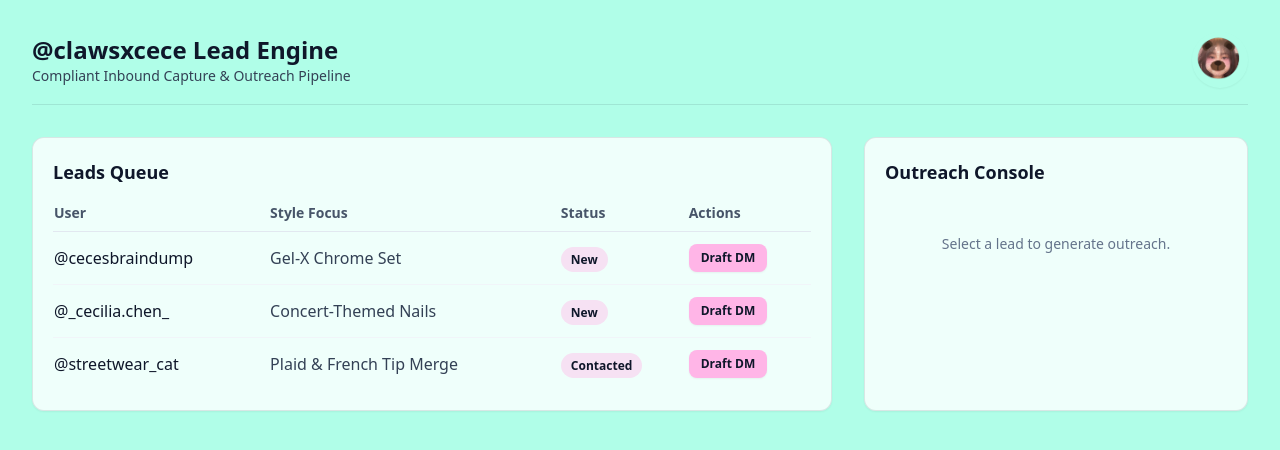
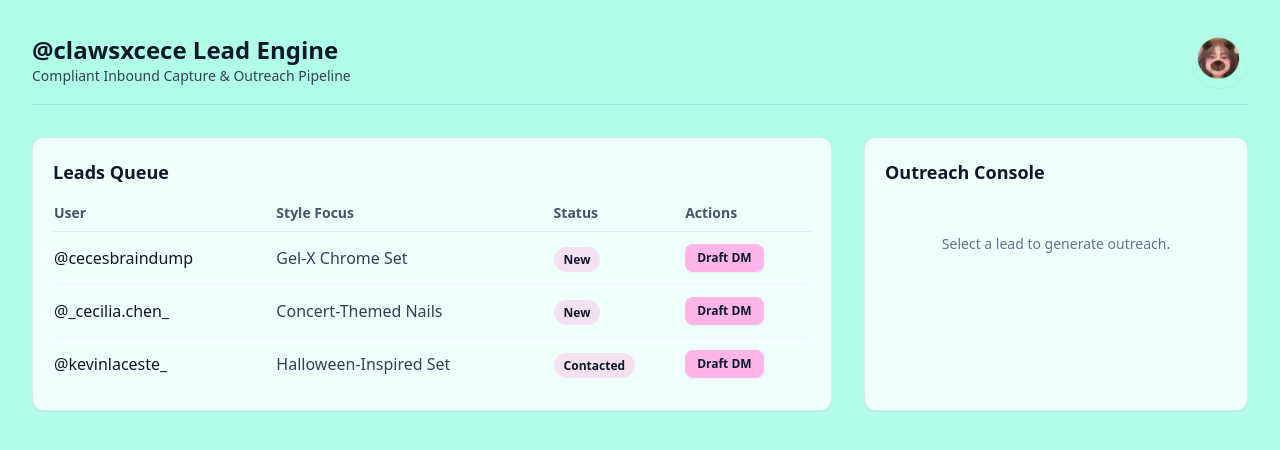
Before and after one commit to herroooo/clawsxcece-dashboard, a Next.js app: page / in a window 1280 px wide. Shown: the top 450 px of the page. Built offline with nearby package versions, Linux system fonts and the light colour scheme.

Commit message:
Update page.tsx

```diff
--- a/app/page.tsx
+++ b/app/page.tsx
@@ -27,8 +27,8 @@ const INITIAL_PROSPECTS: Prospect[] = [
   },
   {
     id: "3",
-    username: "streetwear_cat",
-    styleInterest: "Plaid & French Tip Merge",
+    username: "kevinlaceste_",
+    styleInterest: "Halloween-Inspired Set",
     status: "Contacted",
     notes: "Sent initial personalized DM",
   },
```
